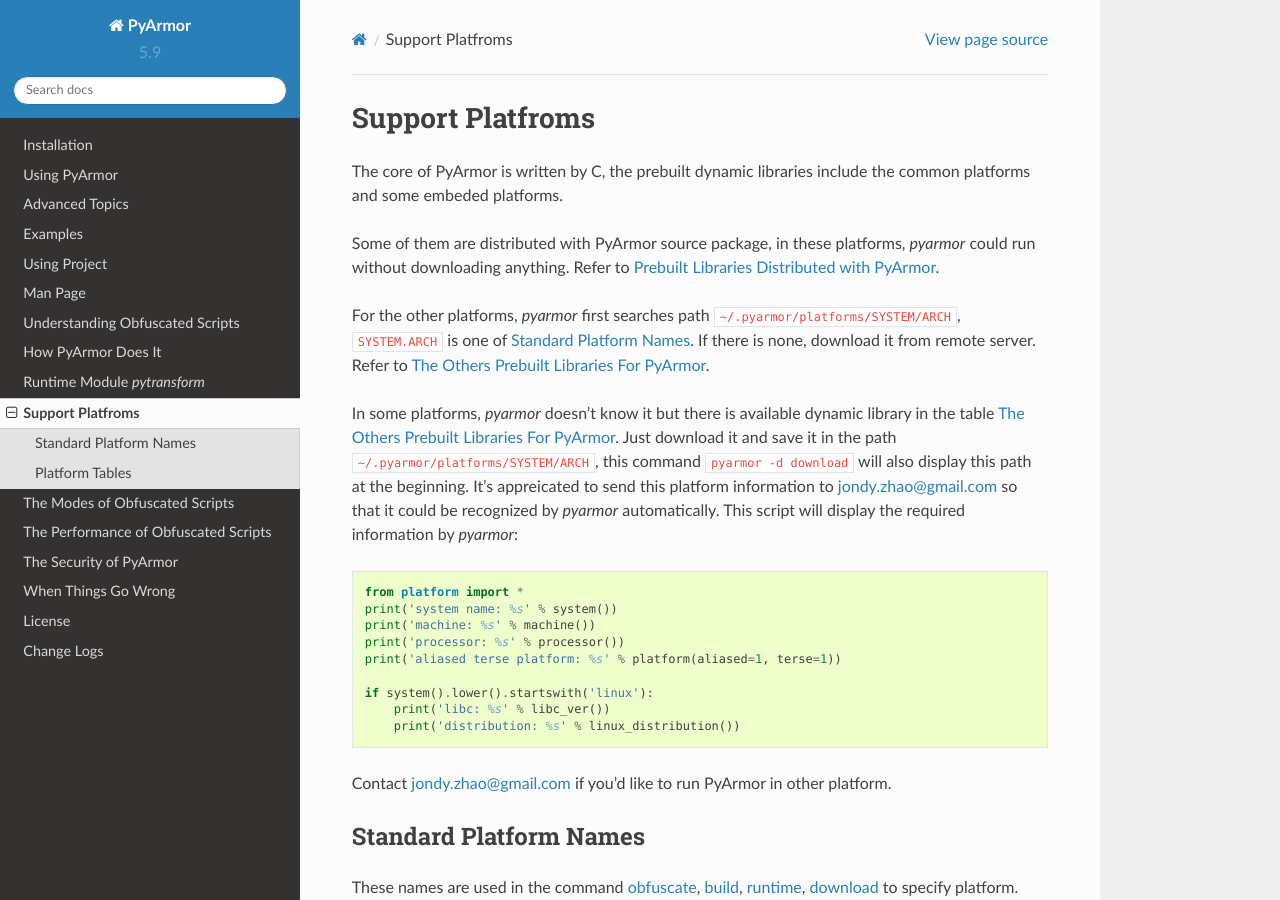
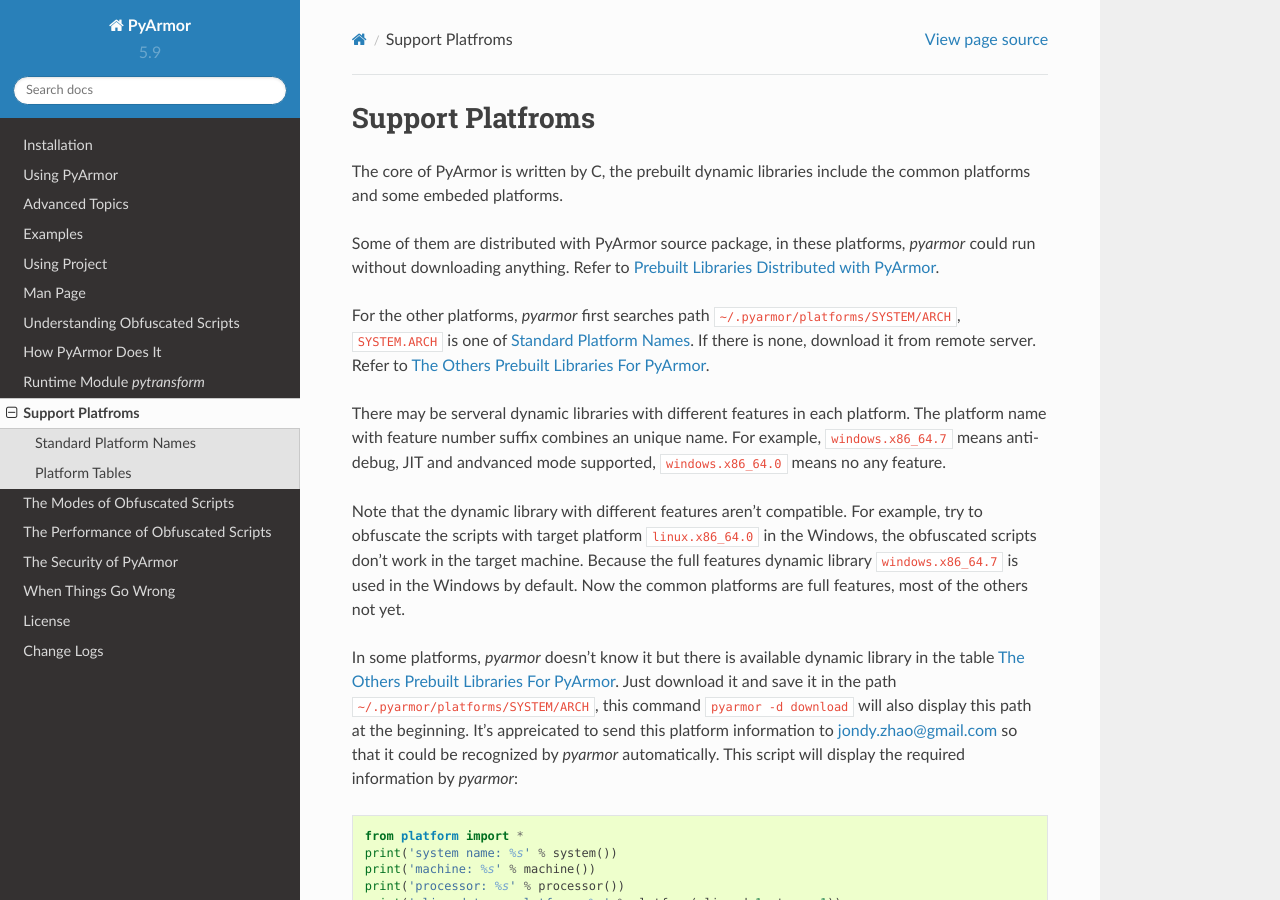
Before and after one commit to dashingsoft/pyarmor, a Sphinx documentation site: the page built from docs/platforms.rst, in a window 1280 px wide and 900 px high. Built offline with Sphinx 7.4.7 and the Read the Docs theme 2.0.0, drawn with Linux system fonts in a browser that asks for light colours.

Commit message:
Document platform features

```diff
--- a/docs/platforms.rst
+++ b/docs/platforms.rst
@@ -14,6 +14,19 @@
 ``~/.pyarmor/platforms/SYSTEM/ARCH``, ``SYSTEM.ARCH`` is one of
 `Standard Platform Names`_. If there is none, download it from remote
 server. Refer to `The Others Prebuilt Libraries For PyArmor`_.
+
+There may be serveral dynamic libraries with different features in
+each platform. The platform name with feature number suffix combines
+an unique name. For example, ``windows.x86_64.7`` means anti-debug,
+JIT and andvanced mode supported, ``windows.x86_64.0`` means no any
+feature.
+
+Note that the dynamic library with different features aren't
+compatible. For example, try to obfuscate the scripts with target
+platform ``linux.x86_64.0`` in the Windows, the obfuscated scripts
+don't work in the target machine. Because the full features dynamic
+library ``windows.x86_64.7`` is used in the Windows by default. Now
+the common platforms are full features, most of the others not yet.
 
 In some platforms, `pyarmor` doesn't know it but there is available
 dynamic library in the table `The Others Prebuilt Libraries For
```
